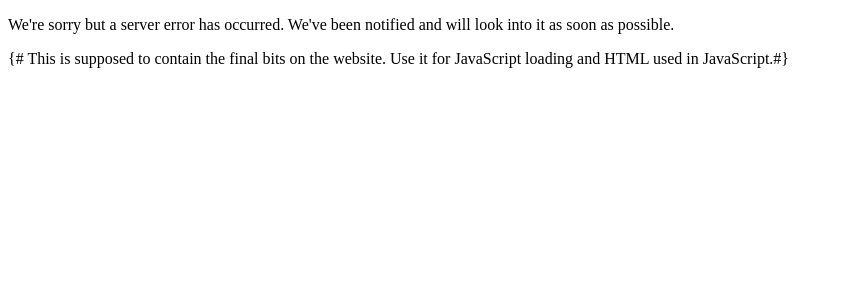
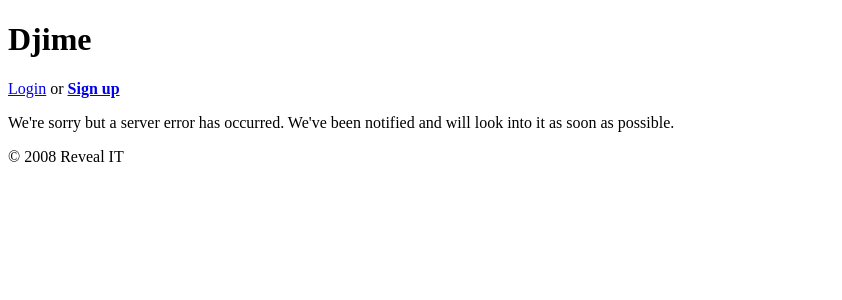
Before and after one commit to bansalrajnikant/djime, a Django app: template templates/500.html in a window 1280 px wide. Shown: the top 300 px of the page, without its empty margins (0-842 px from the left). Run offline with Django 3.2, Linux system fonts and the light colour scheme; the template is opened without the code that fills it, so the values that code supplies are empty; some libraries are stand-ins or nearby versions.

Commit message:
Reworked site template structure to have a site_base template.

```diff
--- a/templates/404.html
+++ b/templates/404.html
@@ -1,4 +1,4 @@
-{% extends "base.html" %}
+{% extends "site_base.html" %}
 
 {% load i18n %}
 
--- a/templates/500.html
+++ b/templates/500.html
@@ -1,4 +1,4 @@
-{% extends "base.html" %}
+{% extends "site_base.html" %}
 
 {% load i18n %}
 
--- a/templates/base.html
+++ b/templates/base.html
@@ -1,9 +1,13 @@
-{% load i18n %}
 <!DOCTYPE html PUBLIC "-//W3C//DTD XHTML 1.0 Strict//EN" "http://www.w3.org/TR/xhtml1/DTD/xhtml1-strict.dtd">
 <html xmlns="http://www.w3.org/1999/xhtml" dir="{% if LANGUAGE_BIDI %}rtl{% else %}ltr{% endif %}" xml:lang="{{ LANGUAGE_CODE }}" lang="{{ LANGUAGE_CODE }}">
 <head>
   <meta http-equiv="Content-Type" content="text/html; charset=utf-8"/>
+  {% load i18n %}
+  {% spaceless %}
   <title>Djime | {% block head_title %}Time tracker{% endblock %}</title>
+  <link type="text/css" rel="stylesheet" media="all" href="{{ MEDIA_URL }}css/reset-fonts-grids.css" />
+  <link type="text/css" rel="stylesheet" media="all" href="{{ MEDIA_URL }}css/djime.css" />
+  <link type="text/css" rel="stylesheet" media="all" href="{{ MEDIA_URL }}css/tracker.css" />
   <!--[if IE]><style>
     div {
       zoom: 1; /* trigger hasLayout */
@@ -15,7 +19,22 @@
 </head>
 
 <body>
-        <div id="content">
+  <div id="doc" class="yui-t4">
+    <div id="hd">
+      <h1 id="site-header">Djime</h1>
+      <div class="login">
+        {% block login %}{% endblock %}
+        {% block locale_switcher %}{% endblock %}
+        <div style="text-align: right;"></div>
+      </div>
+      <div id="main-menu-bar">
+        {% block main_menu %}
+        {% endblock %}
+      </div>
+    </div>
+    <div id="bd">
+      <div id="yui-main">
+        <div id="content" class="yui-b">
           {% if messages %}
             <ul id="messages">
               {% for message in messages %}
@@ -28,16 +47,22 @@
           {% endblock %}
 
         </div>
-
-        <div id="footer">{% block footer %}{% endblock %}</div>
+      </div>
+      <div id="sidebar" class="yui-b">
+        {% block sidebar %}
+        {% endblock %}
+      </div>
+    </div>
+    <div id="ft">{% block footer %}{% endblock %}</div>
+  </div>
   <div id="closure">
     <script type="text/javascript" src="{{ MEDIA_URL }}js/jquery.js"></script>
     <script type="text/javascript" src="{{ MEDIA_URL }}js/jquery.rest.js"></script>
     <script type="text/javascript" src="{{ MEDIA_URL }}js/tracker.js"></script>
+    {# Final closing code JavaScript loading and HTML used in JavaScript. #}
     {% block closure %}
-            {# This is supposed to contain the final bits on the website. Use it for
-               JavaScript loading and HTML used in JavaScript.#}
     {% endblock %}
   </div>
 </body>
 </html>
+{% endspaceless %}
--- a/templates/registration/logged_out.html
+++ b/templates/registration/logged_out.html
@@ -1,4 +1,4 @@
-{% extends "base.html" %}
+{% extends "site_base.html" %}
 
 {% block content %}
 Thank you for logging out.
--- a/templates/registration/login.html
+++ b/templates/registration/login.html
@@ -1,4 +1,4 @@
-{% extends "base.html" %}
+{% extends "site_base.html" %}
 
 {% block content %}
 
--- /dev/null
+++ b/templates/site_base.html
@@ -0,0 +1,27 @@
+{% extends "base.html" %}
+
+{% load i18n %}
+{% block login %}
+    {% if user.is_authenticated %}
+        Hello, <em>{{ user }}</em>! |
+        {% if user.is_staff %}<a href="/admin/">{% trans "Admin" %}</a> | {% endif %}
+        <a href="/accounts/logout/">{% trans "Logout" %}</a>
+    {% else %}
+        <a href="accounts/login/">{% trans "Login" %}</a> {% trans "or" %} <a href="{% url acct_signup %}"><b>{% trans "Sign up" %}</b></a>
+    {% endif %}
+{% endblock %}
+
+{% block main_menu %}
+
+{% endblock %}
+  <ul class="menu">
+    <li><a href="/tracker/">Overview</a></li>
+    <li><a href="/tracker/">Overview</a></li>
+    <li><a href="/tracker/">Overview</a></li>
+    <li><a href="/tracker/">Overview</a></li>
+    <li><a href="/tracker/">Overview</a></li>
+    <li><a href="/tracker/">Overview</a></li>
+  </ul>
+{% block footer %}
+  <div class="legal">&copy; 2008 Reveal IT</div>
+{% endblock %}
--- a/templates/tracker/index.html
+++ b/templates/tracker/index.html
@@ -1,4 +1,4 @@
-{% extends "base.html" %}
+{% extends "site_base.html" %}
 
 {% load i18n %}
 
--- a/templates/tracker/slip.html
+++ b/templates/tracker/slip.html
@@ -1,4 +1,4 @@
-{% extends "base.html" %}
+{% extends "site_base.html" %}
 
 {% load i18n %}
 
```
Lines whose indentation alone changed are shown as unchanged.
